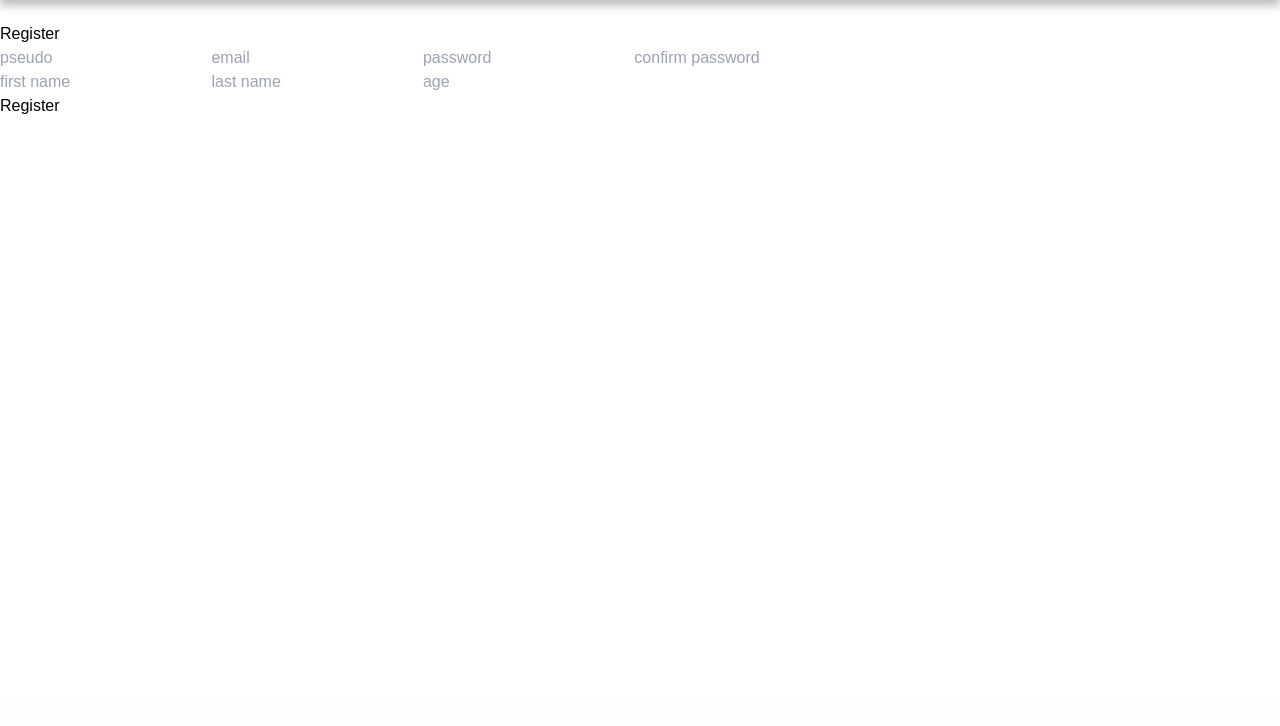
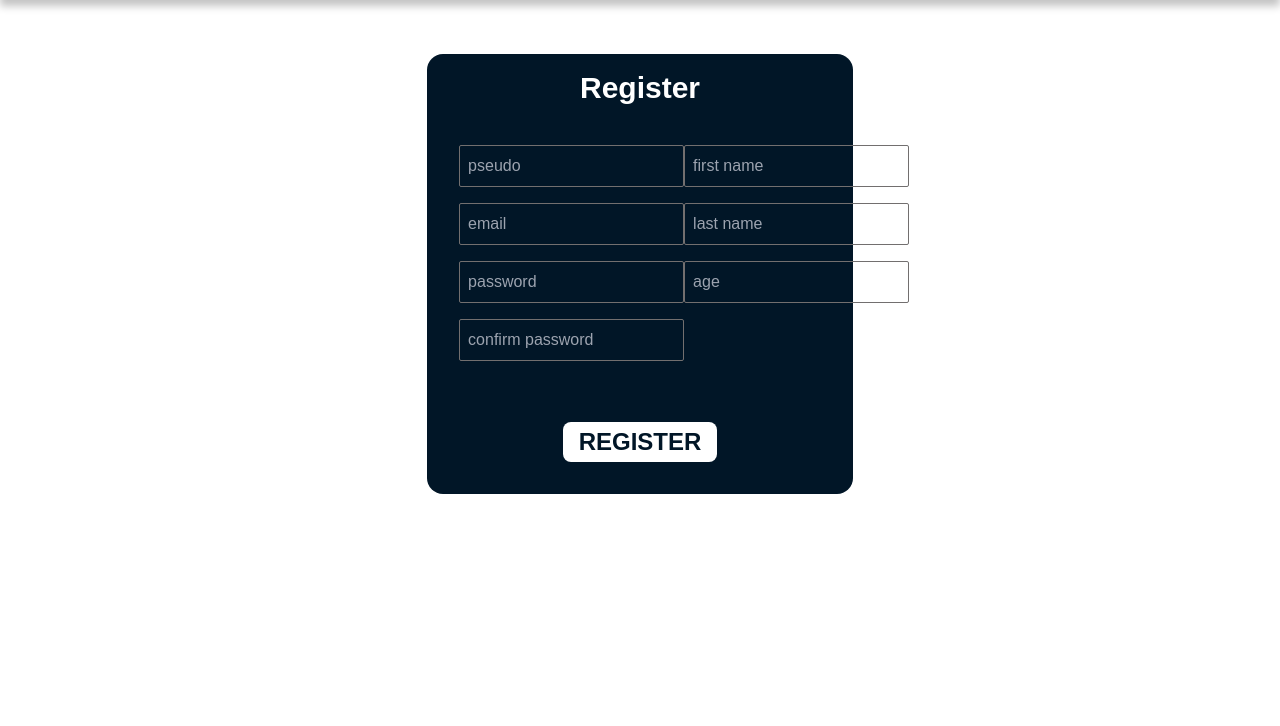
Before and after one commit to TuberculeP/Back-Tracking, a PHP site: page /register.php in a window 1280 px wide. Shown: the part 98-824 px from the top of the page. Before the commit the page ends 212 px from the top, so only its background shows below. Run offline with PHP 8.4, Linux system fonts and the light colour scheme; style sheets or scripts are compiled from the project's sources.

Commit message:
fix registe & movie page

```diff
--- a/movie.php
+++ b/movie.php
@@ -92,7 +92,7 @@ if($_POST){
             <button class="bg-white text-bleu border-2 border-bleu px-7 py-2 rounded-lg" id="album">Ajouter à un album</button>
             <!-- <p><?=$movie['id']?></p> -->
 
-            <div class=" flex flex-col modal-container absolute bg-white bottom-10 text-bleu border-2 border-bleu rounded-lg p-1 px-2 justify-between w-6/12">
+            <div class=" hidden flex flex-col modal-container absolute bg-white bottom-10 text-bleu border-2 border-bleu rounded-lg p-1 px-2 justify-between w-6/12">
 
                 <ion-icon class="close z-50 plus absolute w-6 h-6 fill-black top-2 right-2 bg-gris rounded-full p-1 bg-opacity-50" name="close-outline"></ion-icon>
 
--- a/register.php
+++ b/register.php
@@ -39,24 +39,28 @@ if($_POST && isset($_POST['register'])){
 }
 ?>
 
-<main>
-    <form method="post">
-        <h2>Register</h2>
-        <div>
-            <div>
-                <input type="text" name="pseudo" placeholder="pseudo">
-                <input type="email" name="email" placeholder="email">
-                <input type="password" name="password" placeholder="password">
-                <input type="password" name="password-confirm" placeholder="confirm password">
+<main class=" bg-white w-full lg:h-[88vh] h-full pb-20 pt-8 profiles">
+    <form class="bg-bleu flex flex-col lg:w-1/3 w-11/12 mx-auto rounded-2xl text-white p-4 justify-between lg:h-[55vh] h-full" method="post">
+        <h2 class="titre text-3xl font-semibold mx-auto text-white mb-4">Register</h2>
+        <div class="flex lg:flex-row flex-col justify-between w-11/12 mx-auto">
+            <div class="flex flex-col">
+                <input class=" my-2 bg-transparent border border-gris rounded-sm px-2 py-2" type="text" name="pseudo" placeholder="pseudo">
+                <input class=" my-2 bg-transparent border border-gris rounded-sm px-2 py-2" type="email" name="email" placeholder="email">
+                <input class=" my-2 bg-transparent border border-gris rounded-sm px-2 py-2" type="password" name="password" placeholder="password">
+                <input class=" my-2 bg-transparent border border-gris rounded-sm px-2 py-2" type="password" name="password-confirm" placeholder="confirm password">
             </div>
-            <div>
-                <input type="text" name="first_name" placeholder="first name">
-                <input type="text" name="last_name" placeholder="last name">
-                <input type="number" name="age" min="0" placeholder="age">
+            <div class="flex flex-col">
+                <input class=" my-2 bg-transparent border border-gris rounded-sm px-2 py-2" type="text" name="first_name" placeholder="first name">
+                <input class=" my-2 bg-transparent border border-gris rounded-sm px-2 py-2" type="text" name="last_name" placeholder="last name">
+                <input class=" my-2 bg-transparent border border-gris rounded-sm px-2 py-2" type="number" name="age" min="0" placeholder="age">
             </div>
         </div>
+        <div class="w-11/12 mx-auto mt-2 mb-6">
             <?php if($_GET && isset($_GET['error'])){
+                ?> <p class="text-white"> <?php
                     echo '<p class="error">Erreur : ';
+                    ?> </p> <?php
+
                 echo match (htmlspecialchars($_GET['error'])) {
                     'empty' => 'Le formulaire comporte des sections non-remplies.',
                     'password' => 'Les mots de passe ne correspondent pas.',
@@ -66,11 +70,10 @@ if($_POST && isset($_POST['register'])){
                     default => 'Une erreur inattendue est survenue',
                 };
                 echo '</p>';
-
             }
-
             ?>
-        <input type="submit" name="register" value="Register">
+        </div>
+        <input class="text-bleu bg-white text-2xl uppercase font-bold rounded-lg mb-4 -mt-2 mx-auto px-4 py-1 cursor-pointer" type="submit" name="register" value="Register">
     </form>
 </main>
 
```
Lines whose indentation alone changed are shown as unchanged.
